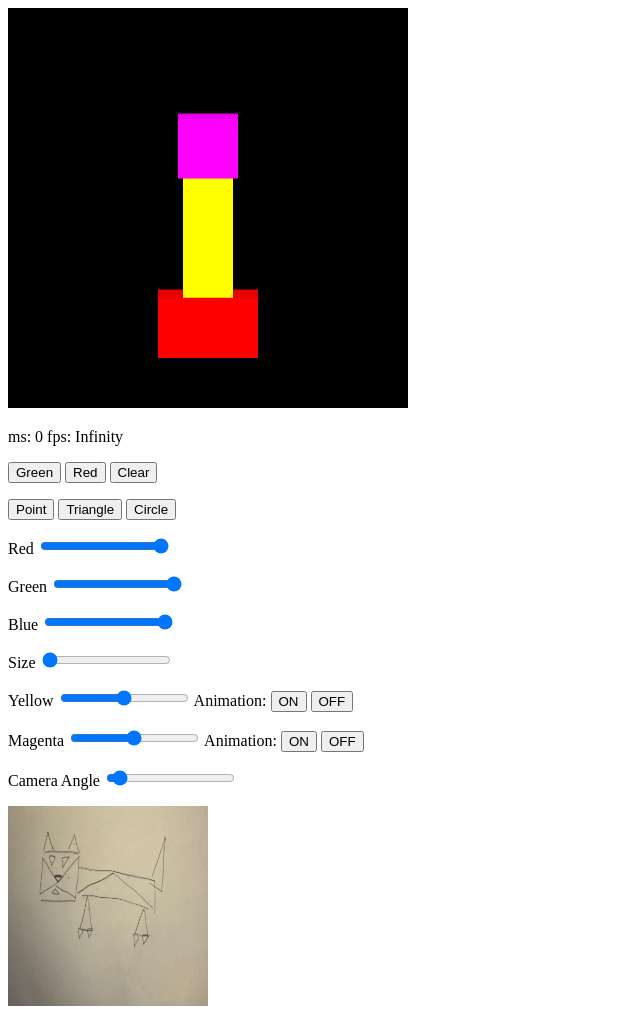
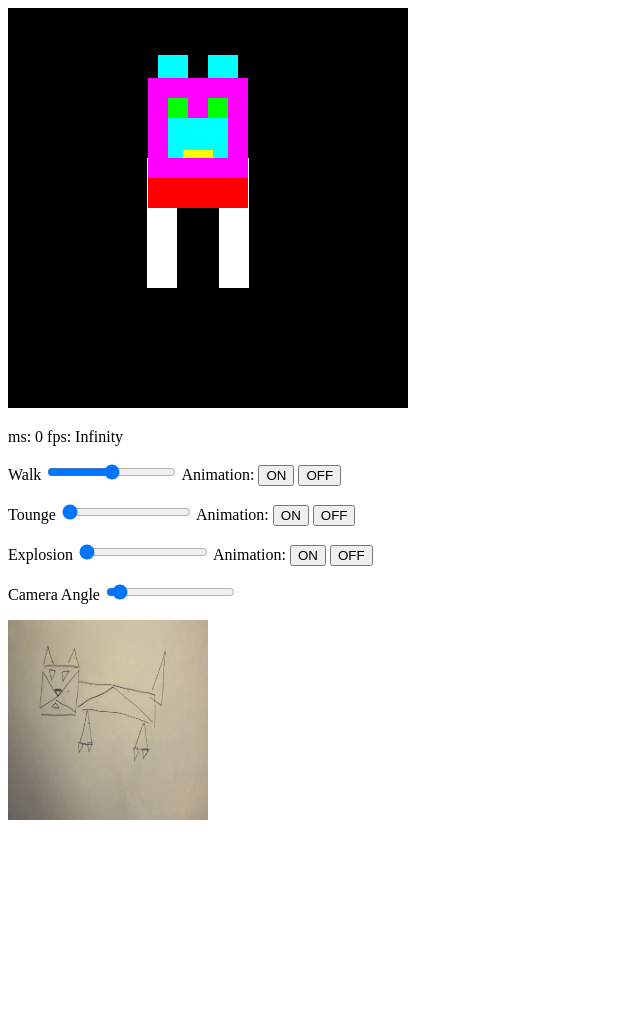
Before and after one commit to camyroo/Intro-Graphics, a plain HTML site: page ASG2/src/asg2.html in a window 1280 px wide. Shown: the whole page, without its empty margins (0-640 px from the left). After the commit the page ends 832 px from the top, so only its background shows below. Drawn offline with Linux system fonts and the light colour scheme; animation ran at ten frames a second.

Commit message:
asgn2 finished

```diff
--- a/ASG2/src/BlockyAnimal.js
+++ b/ASG2/src/BlockyAnimal.js
@@ -96,23 +96,30 @@ let g_globalAngle = 0;
 let g_globalXAngle = 0;
 let g_globalYAngle = 0;
 
-let g_yellowAngle = 0;
-let g_magentaAngle = 0;
+let g_walkAngle = 0;
+let g_toungeAngle = 0;
+let g_ExpoAngle = 0;
+let g_headRotAngle = 0;
 
-let g_yellowAnimtion=false;
-let g_magentaAnimtion=false;
+let g_walkAnimation = false;
+let g_toungeAnimation = false;
+
+let g_expoAnimation = false;
 
 function addActionsForHtmlUI() {
 
-    document.getElementById('animationYellowOffButton').onclick = function () {g_yellowAnimtion = false;};
-    document.getElementById('animationYellowOnButton').onclick = function () {g_yellowAnimtion = true;};
+    document.getElementById('animationYellowOffButton').onclick = function () { g_walkAnimation = false; };
+    document.getElementById('animationYellowOnButton').onclick = function () { g_walkAnimation = true; };
 
-    document.getElementById('animationMagentaOffButton').onclick = function () {g_magentaAnimtion = false;};
-    document.getElementById('animationMagentaOnButton').onclick = function () {g_magentaAnimtion = true;};
+    document.getElementById('animationMagentaOffButton').onclick = function () { g_toungeAnimation = false; };
+    document.getElementById('animationMagentaOnButton').onclick = function () { g_toungeAnimation = true; };
 
+    document.getElementById('animationExpoOffButton').onclick = function () { g_expoAnimation = false; };
+    document.getElementById('animationExpoOnButton').onclick = function () { g_expoAnimation = true; };
 
-    document.getElementById('yellowSlide').addEventListener('mousemove', function () { g_yellowAngle = this.value; renderAllShapes(); });
-    document.getElementById('magentaSlide').addEventListener('mousemove', function () { g_magentaAngle = this.value; renderAllShapes(); });
+    document.getElementById('ExpoSlide').addEventListener('mousemove', function () { g_ExpoAngle = this.value * 0.1; renderAllShapes(); });
+    document.getElementById('yellowSlide').addEventListener('mousemove', function () { g_walkAngle = this.value * 0.1; renderAllShapes(); });
+    document.getElementById('magentaSlide').addEventListener('mousemove', function () { g_toungeAngle = this.value * 0.01; renderAllShapes(); });
 
     //document.getElementById('angleSlide').addEventListener('mouseup', function () { g_globalAngle = this.value; renderAllShapes(); });
     document.getElementById('angleSlide').addEventListener('mousemove', function () { g_globalAngle = this.value; renderAllShapes(); });
@@ -132,7 +139,7 @@ function main() {
     canvas.onmousedown = click;
     //canvas.onmousemove = click;
     // canvas.onmousemove = function (ev) { if (ev.buttons == 1) { click(ev) } }
-   canvas.addEventListener('mousemove', function(ev) {
+    canvas.addEventListener('mousemove', function (ev) {
         // Check if the left mouse button is held down:
         if (ev.buttons === 1) {
             // Get the mouse position relative to the canvas
@@ -163,12 +170,12 @@ function main() {
     requestAnimationFrame(tick);
 }
 
-var g_startTime = performance.now()/1000.0;
-var g_seconds = performance.now()/1000.0-g_startTime;
+var g_startTime = performance.now() / 1000.0;
+var g_seconds = performance.now() / 1000.0 - g_startTime;
 
 function tick() {
 
-    g_seconds=performance.now()/1000.0-g_startTime;
+    g_seconds = performance.now() / 1000.0 - g_startTime;
     console.log(performance.now());
 
     updateAnimationAngles();
@@ -183,23 +190,20 @@ var g_shapesList = [];
 
 
 function click(ev) {
-    canvas.addEventListener('mousemove', function(ev) {
-    // Check if the left mouse button is held down:
+    if (ev.shiftKey) {
+        g_expoAnimation = !g_expoAnimation;
+        g_startTime = performance.now() / 1000.0;
+        renderAllShapes();
+    }
+    canvas.addEventListener('mousemove', function (ev) {
         if (ev.buttons === 1) {
-        // Get the mouse position relative to the canvas
             let rect = ev.target.getBoundingClientRect();
             let mouseX = ev.clientX - rect.left;
             let mouseY = ev.clientY - rect.top;
 
-        // Map the horizontal (x) position to a rotation around the y-axis.
-        // For example, if the mouse is at the far right, rotate 360°, at far left -360°.
             g_globalYAngle = (mouseX / canvas.width) * 360;
-
-        // Map the vertical (y) position to a rotation around the x-axis.
-        // (You might adjust the scaling factor as desired.)
             g_globalXAngle = (mouseY / canvas.height) * 360;
 
-        // Re-render the scene with the new global rotation.
             renderAllShapes();
         }
     });
@@ -235,22 +239,29 @@ function convertCoordinatesEventToGl(ev) {
 }
 
 function updateAnimationAngles() {
-    if(g_yellowAnimtion) {
-        g_yellowAngle = (45*Math.sin(g_seconds));
+    if (g_walkAnimation) {
+        g_walkAngle = 5 * Math.sin(3 * g_seconds);
+        g_headRotAngle = 30 * Math.sin(3 * g_seconds);
+
     }
-    if(g_magentaAnimtion) {
-        g_magentaAngle = (45*Math.sin(3*g_seconds));
+    if (g_toungeAnimation) {
+        g_toungeAngle = 0.2 * Math.sin(3 * g_seconds);
     }
+    if (g_expoAnimation) {
+        g_ExpoAngle = ((Math.sin(3 * g_seconds) + 1) / 2) * 90;
     }
+
+}
+
 
 
 function renderAllShapes() {
     // Clear <canvas>
     var startTime = performance.now();
 
-    //var globalRotMat=new Matrix4().rotate(g_globalAngle,0,1,0);
     var globalRotMat = new Matrix4();
     globalRotMat.setIdentity();
+    globalRotMat.rotate(g_globalAngle, 0, 1, 0);
     globalRotMat.rotate(g_globalXAngle, 1, 0, 0);
     globalRotMat.rotate(g_globalYAngle, 0, 1, 0);
 
@@ -262,37 +273,135 @@ function renderAllShapes() {
     // drawTriangle( [-1.0,0.0,0.0,    -0.5,-1.0,0.0,  0.0,0.0,0.0] );
 
     var body = new Cube();
-    body.color = [1.0,0.0,0.0,1.0];
-    body.matrix.translate(-.25,-.75,0.0);
-    body.matrix.rotate(-5,1,0,0);
-    body.matrix.scale(0.5,.3,.5);
+    body.color = [1, 0, 0, 1];
+    body.matrix.setTranslate(-0.3, 0, -0.3);
+    body.matrix.rotate(0, 1, 0, 0);
+    body.matrix.scale(0.5, 0.5, 1);
+    var bodyCoordMat = new Matrix4(body.matrix);  // base transformation for the body
     body.render();
 
-    var yellow = new Cube();
-    yellow.color = [1,1,0,1];
-    yellow.matrix.setTranslate(0,-.5,0.0);
-    yellow.matrix.rotate(-5, 1,0,0);
-    yellow.matrix.rotate(-g_yellowAngle, 0, 0, 1);
+    var tail = new Cube();
+    tail.color = [0, 1, 1, 1];
+    tail.matrix = new Matrix4(bodyCoordMat);
+    tail.matrix.translate(0.35, 0.2 + g_ExpoAngle, 1);
+    tail.matrix.scale(0.3, 0.3, 0.3);
+    tail.render();
 
-    // if(g_yellowAnimtion) {
-    //     yellow.matrix.rotate(45*Math.sin(g_seconds), 0, 0, 1);
+    var legF = new Cube();
+    legF.color = [1, 0, 0, 0];
+    legF.matrix = new Matrix4(bodyCoordMat);
+    legF.matrix.translate(-0.01 - g_ExpoAngle, -0.3, 0.01);
+    legF.matrix.rotate(-g_walkAngle, 1, 0, 0);
+    legF.matrix.translate(0, -0.5, 0);
+    legF.matrix.scale(0.3, 1.3, 0.2);
+    legF.render();
 
-    // } else {
-    //     yellow.matrix.rotate(-g_yellowAngle, 0, 0, 1);
-    // }
-    var yellowCoordMat=new Matrix4(yellow.matrix);
-    yellow.matrix.scale(0.25,.7,.5);
-    yellow.matrix.translate(-.5,0,0);
-    yellow.render();
 
-    var box = new Cube();
-    box.color = [1, 0, 1, 1];
-    box.matrix  = yellowCoordMat;
-    box.matrix.translate(0,0.65,0);
-    box.matrix.rotate(g_magentaAngle,0,0,1);
-    box.matrix.scale(.3,.3,.3);
-    box.matrix.translate(-.5,0, -0.001);
-    box.render();
+    var legB = new Cube();
+    legB.color = [1, 0, 0, 0];
+    legB.matrix = new Matrix4(bodyCoordMat);
+    legB.matrix.translate(-0.01 - g_ExpoAngle, -0.3, 0.7);
+    legB.matrix.rotate(g_walkAngle, 1, 0, 0);
+    legB.matrix.translate(0, -0.5, 0);
+    legB.matrix.rotate(0, 1, 0, 0);
+    legB.matrix.scale(0.3, 1.2, 0.2);
+    legB.render();
+
+    var legF2 = new Cube();
+    legF2.color = [1, 0, 0, 0];
+    legF2.matrix = new Matrix4(bodyCoordMat);
+    legF2.matrix.translate(0.71 + g_ExpoAngle, -0.3, 0.01);
+    legF2.matrix.rotate(g_walkAngle, 1, 0, 0);
+    legF2.matrix.translate(0, -0.5, 0);
+    legF2.matrix.scale(0.3, 1.3, 0.2);
+    legF2.render();
+
+    var legB2 = new Cube();
+    legB2.color = [1, 0, 0, 0];
+    legB2.matrix = new Matrix4(bodyCoordMat);
+    legB2.matrix.translate(0.71 + g_ExpoAngle, -0.3, 0.7);
+    legB2.matrix.rotate(-g_walkAngle, 1, 0, 0);
+    legB2.matrix.translate(0, -0.5, 0);
+    legB2.matrix.rotate(0, 1, 0, 0);
+    legB2.matrix.scale(0.3, 1.2, 0.2);
+    legB2.render();
+
+    var head = new Cube();
+    head.color = [1, 0, 1, 1];
+    head.matrix = new Matrix4(bodyCoordMat);
+    head.matrix.translate(0, 0.3, -0.5);
+    head.matrix.rotate(g_headRotAngle, 0, 0);
+    head.matrix.scale(1, 1, 0.5);
+    var headCoordMat = new Matrix4(head.matrix);
+    head.render();
+
+
+
+
+    var earL = new Cube();
+    earL.color = [0, 1, 1, 1];
+    earL.matrix = new Matrix4(headCoordMat);
+    earL.matrix.translate(0.1 - g_ExpoAngle, 0.83 + g_ExpoAngle, 0.5);
+    earL.matrix.scale(0.3, 0.4, 0.4);
+    earL.render();
+
+    var earR = new Cube();
+    earR.color = [0, 1, 1, 1];
+    earR.matrix = new Matrix4(headCoordMat);
+    earR.matrix.translate(0.6 + g_ExpoAngle, 0.83 + g_ExpoAngle, 0.5);
+    earR.matrix.scale(0.3, 0.4, 0.4);
+    earR.render();
+
+    var eyeL = new Cube();
+    eyeL.color = [0, 1, 0 , 1];
+    eyeL.matrix = new Matrix4(headCoordMat);
+    eyeL.matrix.translate(0.2 - g_ExpoAngle, 0.6, -0.1);
+    eyeL.matrix.scale(0.2, 0.2, 0.4);
+    eyeL.render();
+
+    var eyeR = new Cube();
+    eyeR.color = [0, 1, 0, 1];
+    eyeR.matrix = new Matrix4(headCoordMat);
+    eyeR.matrix.translate(0.6 + g_ExpoAngle, 0.6, -0.1);
+    eyeR.matrix.scale(0.2, 0.2, 0.4);
+    eyeR.render();
+
+    var mouth = new Cube();
+    mouth.color = [0, 1, 1, 1];
+    mouth.matrix = new Matrix4(headCoordMat);
+    mouth.matrix.translate(0.2, 0.2, -0.2);
+    mouth.matrix.scale(0.6, 0.4, 0.2);
+    var MouthCoordMat = new Matrix4(mouth.matrix);
+    mouth.render();
+
+    var tounge = new Cube();
+    tounge.color = [1, 1, 0, 1];
+    tounge.matrix = new Matrix4(MouthCoordMat);
+    tounge.matrix.translate(0.25, 0, -0.2 - g_toungeAngle);
+    tounge.matrix.scale(0.5, 0.2, 1);
+    tounge.render();
+
+
+
+    // var yellow = new Cube();
+    // yellow.color = [1,1,0,1];
+    // yellow.matrix.setTranslate(0,-.5,0.0);
+    // yellow.matrix.rotate(-5, 1,0,0);
+    // yellow.matrix.rotate(-g_walkAngle, 0, 0, 1);
+
+    // var yellowCoordMat=new Matrix4(yellow.matrix);
+    // yellow.matrix.scale(0.25,.7,.5);
+    // yellow.matrix.translate(-.5,0,0);
+    // yellow.render();
+
+    // var box = new Cube();
+    // box.color = [1, 0, 1, 1];
+    // box.matrix  = yellowCoordMat;
+    // box.matrix.translate(0,0.65,0);
+    // box.matrix.rotate(g_toungeAngle,0,0,1);
+    // box.matrix.scale(.3,.3,.3);
+    // box.matrix.translate(-.5,0, -0.001);
+    // box.render();
 
     var duration = performance.now() - startTime;
     sendTextToHTML(" ms: " + Math.floor(duration) + " fps: " + Math.floor(10000 / duration) / 10, "numdot");
--- a/ASG2/src/BlockyAnimal.html
+++ b/ASG2/src/asg2.html
@@ -19,36 +19,22 @@
 
   <p id="numdot">XXX</p>
 
-  <button type="button" id="green">Green</button>
-  <button type="button" id="red">Red</button>
 
-  <button type="button" id="clearButton">Clear</button>
-  <p>
-    <button type="button" id="pointButton">Point</button>
-    <button type="button" id="triButton">Triangle</button>
-    <button type="button" id="circleButton">Circle</button>
-  <p>
-
-
-
-  <p>
-    Red <input type="range" min="0" max="100" value="100" class="slider" id="redSlide">
-  <p>
-    Green <input type="range" min="0" max="100" value="100" class="slider" id="greenSlide">
-  <p>
-    Blue <input type="range" min="0" max="100" value="100" class="slider" id="blueSlide">
-  <p>
-    Size <input type="range" min="5" max="40" value="1" class="slider" id="sizeSlide">
-  <p>
-    Yellow <input type="range" min="-45" max="45" value="0" class="slider" id="yellowSlide">
+    Walk <input type="range" min="-45" max="45" value="0" class="slider" id="yellowSlide">
     Animation:
     <button type="button" id="animationYellowOnButton">ON</button>
     <button type="button" id="animationYellowOffButton">OFF</button>
   <p>
-    Magenta <input type="range" min="-45" max="45" value="0" class="slider" id="magentaSlide">
+    Tounge <input type="range" min="0" max="45" value="0.1" class="slider" id="magentaSlide">
     Animation:
     <button type="button" id="animationMagentaOnButton">ON</button>
     <button type="button" id="animationMagentaOffButton">OFF</button>
+
+    <p>
+      Explosion <input type="range" min="0" max="90" value="0" class="slider" id="ExpoSlide">
+      Animation:
+      <button type="button" id="animationExpoOnButton">ON</button>
+      <button type="button" id="animationExpoOffButton">OFF</button>
 
   <p>
     Camera Angle <input type="range" min="0" max="90" value="5" class="slider" id="angleSlide">
```
Lines whose indentation alone changed are shown as unchanged.
